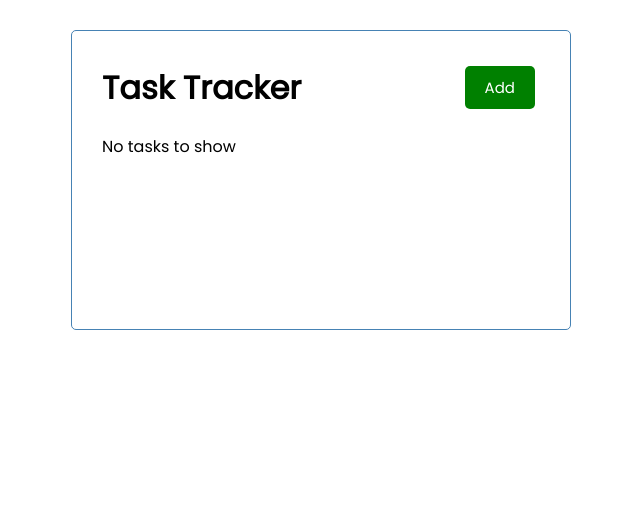
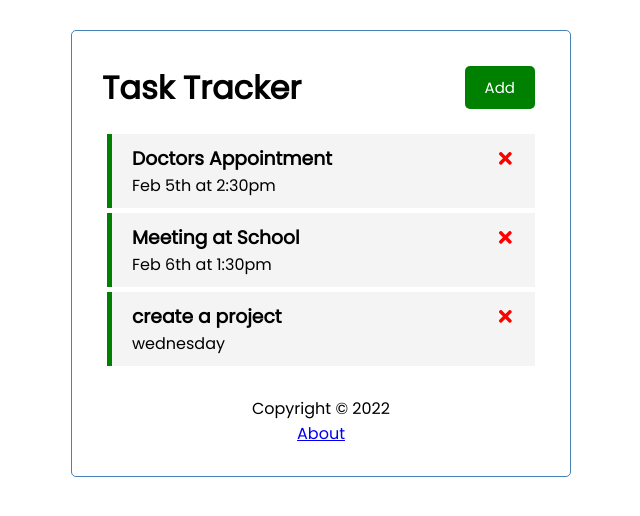
Before and after one commit to Jaseela99/Reacrt-crash, a React (Create React App) app in the folder react-crash/: page / in a window 1280 px wide. Shown: the top 516 px of the page, without its empty margins (319-959 px from the left). Built offline with nearby package versions, Linux system fonts and the light colour scheme; data requests are answered from the project's data file.

Commit message:
added json server

```diff
--- /dev/null
+++ b/react-crash/db.json
@@ -0,0 +1,22 @@
+{
+  "tasks": [
+    {
+      "id": 1,
+      "text": "Doctors Appointment",
+      "day": "Feb 5th at 2:30pm",
+      "reminder": true
+    },
+    {
+      "id": 2,
+      "text": "Meeting at School",
+      "day": "Feb 6th at 1:30pm",
+      "reminder": true
+    },
+    {
+      "text": "create a project",
+      "day": "wednesday",
+      "reminder": true,
+      "id": 3
+    }
+  ]
+}
--- a/react-crash/package.json
+++ b/react-crash/package.json
@@ -6,9 +6,11 @@
     "@testing-library/jest-dom": "^5.16.5",
     "@testing-library/react": "^13.3.0",
     "@testing-library/user-event": "^13.5.0",
+    "json-server": "^0.17.0",
     "react": "^18.2.0",
     "react-dom": "^18.2.0",
     "react-icons": "^4.4.0",
+    "react-router-dom": "^6.3.0",
     "react-scripts": "5.0.1",
     "web-vitals": "^2.1.4"
   },
@@ -16,7 +18,8 @@
     "start": "react-scripts start",
     "build": "react-scripts build",
     "test": "react-scripts test",
-    "eject": "react-scripts eject"
+    "eject": "react-scripts eject",
+    "server": "json-server --watch db.json --port 5000"
   },
   "eslintConfig": {
     "extends": [
--- a/react-crash/src/App.js
+++ b/react-crash/src/App.js
@@ -1,29 +1,88 @@
-import React from "react"
+import React, { useEffect } from "react"
+import {BrowserRouter ,Routes,Route} from "react-router-dom"
 import Header from "./components/Header";
 import Tasks from "./components/Tasks";
 import AddTask from "./components/AddTask";
+import About from "./components/About";
+import Footer from "./components/footer";
+
 function App() {
   const [showAddTask,setShowAddTask]=React.useState(false)
   const [tasks,setTasks]=React.useState([])
+
+  useEffect(()=>{
+   const getTasks = async()=>{
+    const tasksFromServer = await fetchTasks()
+    setTasks(tasksFromServer)
+   }
+    getTasks()
+  },[])
+  //fetch tasks
+  const fetchTasks = async ()=>{
+    const res = await fetch("http://localhost:5000/tasks")
+  const data = await res.json()
+  return data
+  }
+  //fetch task
+  const fetchTask = async (id)=>{
+    const res = await fetch(`http://localhost:5000/tasks/${id}`)
+  const data = await res.json()
+  return data
+  }
   //Add Task
-  const addTask=(task)=>{
-    const id = Math.floor(Math.random()*10000+1)
+  const addTask= async(task)=>{
+    const res = await fetch('http://localhost:5000/tasks',
+    {
+      method:"POST",
+      headers:{
+        "Content-type":"application/json"
+      },
+      body:JSON.stringify(task)
+    })
+    const data = await res.json()
+    setTasks([...tasks,data])
+    /* const id = Math.floor(Math.random()*10000+1)
     const newTask={id,...task}
-    setTasks([...tasks,newTask])
+    setTasks([...tasks,newTask]) */
   }
   //Delete Task
-  const deleteTask=(id)=>{
+  const deleteTask= async(id)=>{
+    await fetch(`http://localhost:5000/tasks/${id}`,{
+      method:'DELETE'
+    })
     setTasks(tasks.filter((task)=>task.id!== id))
   }
   //toggle reminder
-  const toggleReminder=(id)=>{
-    setTasks(tasks.map((task)=>task.id===id ? {...task,reminder:!task.reminder}: task))
+  const toggleReminder= async (id)=>{
+    const taskToToggle=await fetchTask(id)
+    const updateTask={...taskToToggle , reminder:!taskToToggle.reminder}
+   const res= await fetch(`http://localhost:5000/tasks/${id}`,{
+    method:"PUT",
+    headers:{
+      "Content-type":"application/json"
+    },
+    body:JSON.stringify(updateTask)
+   })
+   const data=await res.json()
+    setTasks(tasks.map((task)=>task.id===id ? {...task,reminder:data.reminder}: task))
   }
+
   return (
     <div className="App">
+      <BrowserRouter>
       <Header onAdd={()=>setShowAddTask(!showAddTask)} showAddTask={showAddTask} />
+      <Routes>
+
+
+    <Route  path="/" exact element={
+      <>
       {showAddTask &&(<AddTask onAdd={addTask}/>)}
       {tasks.length>0?(<Tasks tasks={tasks} onDelete={deleteTask} onToggle={toggleReminder}/>):("No tasks to show")}
+      </>}/>
+    <Route path="/about" element={<About/>}/>
+      </Routes>
+    <Footer/>
+      </BrowserRouter>
     </div>
   );
 }
--- /dev/null
+++ b/react-crash/src/components/About.js
@@ -0,0 +1,13 @@
+import React from 'react'
+import {Link} from "react-router-dom"
+
+const About = () => {
+  return (
+    <div>
+        <h4>Version 1.0.0</h4>
+        <Link to="/">Go back</Link>
+    </div>
+  )
+}
+
+export default About
--- a/react-crash/src/components/Button.js
+++ b/react-crash/src/components/Button.js
@@ -1,4 +1,5 @@
 import PropTypes from 'prop-types'
+
 
 const Button = ({color,text,onClick}) => {
 
--- a/react-crash/src/components/Header.js
+++ b/react-crash/src/components/Header.js
@@ -13,15 +13,18 @@ const Style ={
 } */
 import Button from "./Button"
 import PropTypes from "prop-types"
+import { useLocation } from 'react-router-dom'
 
 const Header = ({title,onAdd,showAddTask}) => {
+  const location = useLocation()
 
   return (
 
   <header className="header">
     <h1>{title}</h1>
+    {location.pathname === '/' && (
  <Button onClick={onAdd} color={showAddTask ?"red" :"green"} text={showAddTask ? "Close":"Add"}/>
-    </header>
+ )} </header>
     )
 }
 Header.defaultProps={
--- /dev/null
+++ b/react-crash/src/components/footer.js
@@ -0,0 +1,13 @@
+import React from 'react'
+import {Link} from "react-router-dom"
+
+const footer = () => {
+  return (
+    <footer>
+        <p>Copyright &copy; 2022</p>
+        <Link to="/about">About</Link>
+    </footer>
+  )
+}
+
+export default footer
```
Also changed, not shown: 1 other file (tests, documents, lock files or other folders).
